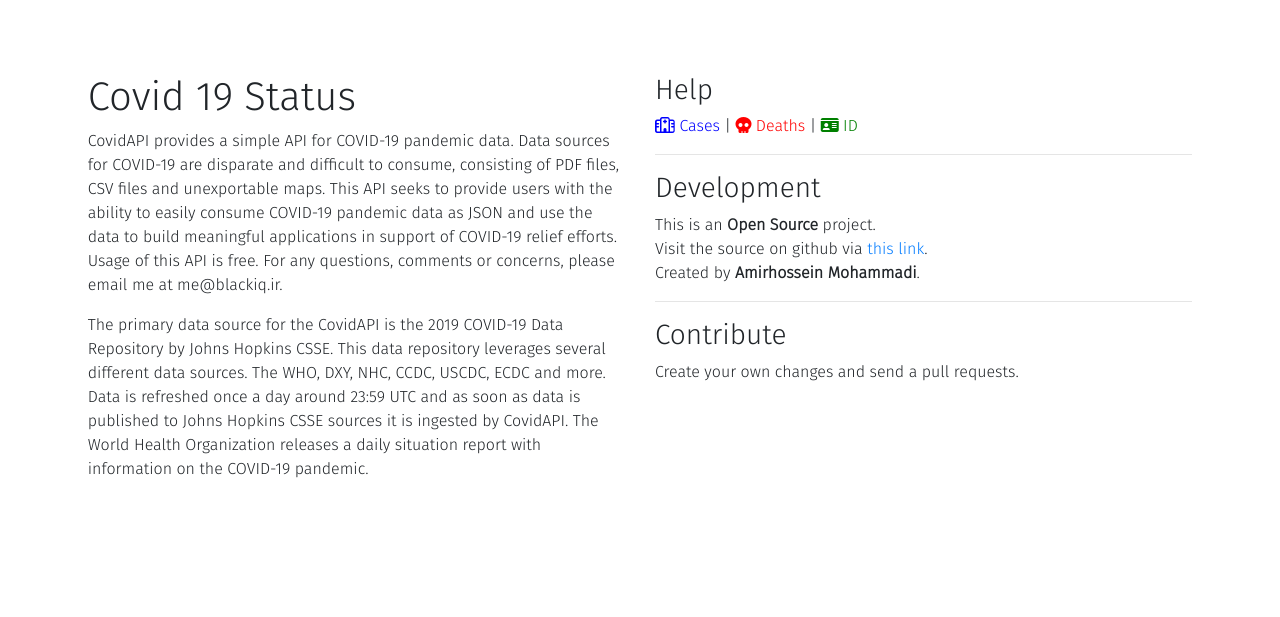
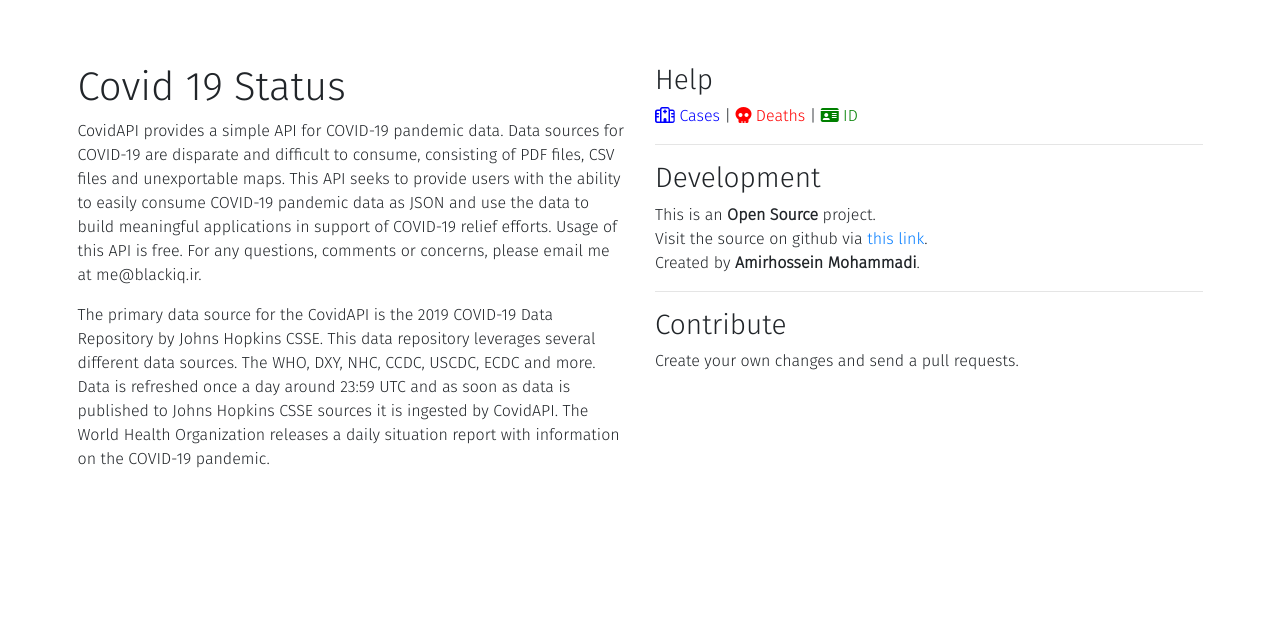
Before and after one commit to BlackIQ/covid, a Flask app: page / in a window 1280 px wide. Shown: the top 617 px of the page. Run offline with Flask 2, Linux system fonts and the light colour scheme; some libraries are stand-ins or nearby versions.

Commit message:
Remove some classes

```diff
--- a/app/static/css/main.css
+++ b/app/static/css/main.css
@@ -1,11 +1,8 @@
 @import url('https://fonts.googleapis.com/css2?family=Fira+Sans:wght@300&display=swap');
 
-.all {
-    padding: 3%;
+.main {
+    padding: 5%;
     font-family: 'Fira Sans', sans-serif;
-}
-.main {
-    padding: 3%;
 }
 
 .bhead {
```
